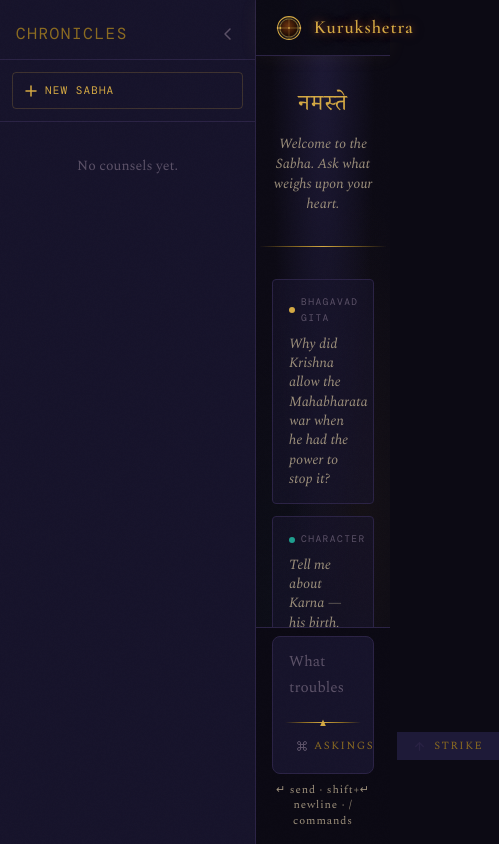
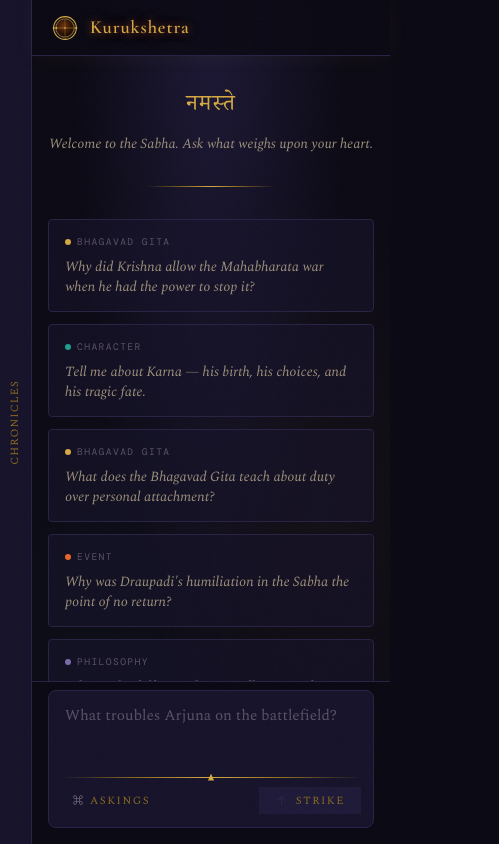
Before and after one commit to kartikayshukla17/Kurukshetra, a Next.js app: page /chat in a window 390 px wide. Shown: the whole page, 499 px wide, since content can reach past the window. Built offline with nearby package versions, Linux system fonts and the light colour scheme; a web font is replaced by a local one.

Commit message:
fix: mobile/tablet layout — chronicles overlay and keyboard hint

```diff
--- a/src/components/chat/ConversationSidebar.tsx
+++ b/src/components/chat/ConversationSidebar.tsx
@@ -1,6 +1,6 @@
 "use client";
 
-import { useState } from "react";
+import { useState, useEffect } from "react";
 import { Conversation } from "@/types/chat";
 
 interface Props {
@@ -28,8 +28,13 @@ export default function ConversationSidebar({
   onSwitch,
   onDelete,
 }: Props) {
-  const [open, setOpen] = useState(true);
+  const [open, setOpen] = useState(false);
   const [hoveredId, setHoveredId] = useState<string | null>(null);
+
+  // Open by default on desktop, closed on mobile
+  useEffect(() => {
+    if (window.innerWidth >= 768) setOpen(true);
+  }, []);
 
   return (
     <>
@@ -48,7 +53,13 @@ export default function ConversationSidebar({
 
       {/* Sidebar panel */}
       {open && (
-        <div className="flex flex-col w-64 shrink-0 bg-surface border-r border-border-dim animate-slide-in-left">
+        <>
+          {/* Mobile backdrop — tap to close */}
+          <div
+            className="fixed inset-0 z-40 bg-black/50 md:hidden"
+            onClick={() => setOpen(false)}
+          />
+        <div className="fixed inset-y-0 left-0 z-50 w-72 md:static md:w-64 md:z-auto flex flex-col shrink-0 bg-surface border-r border-border-dim animate-slide-in-left">
           {/* Header */}
           <div className="flex items-center justify-between px-4 pt-5 pb-3 border-b border-border-dim">
             <span className="font-mono text-overline text-gold-dim tracking-widest">
@@ -112,26 +123,25 @@ export default function ConversationSidebar({
                     </p>
                   </div>
 
-                  {/* Delete button */}
-                  {hoveredId === conv.id && (
+                  {/* Delete button — always visible on touch, row-hover on desktop */}
                   <button
                     onClick={(e) => {
                       e.stopPropagation();
                       onDelete(conv.id);
                     }}
-                      className="shrink-0 mt-0.5 text-parchment-muted hover:text-crimson transition-colors"
+                    className="shrink-0 mt-0.5 text-parchment-muted md:text-transparent md:group-hover:text-parchment-muted hover:!text-crimson transition-colors"
                     aria-label="Delete conversation"
                   >
                     <svg width="12" height="12" viewBox="0 0 12 12" fill="none">
                       <path d="M2 2l8 8M10 2l-8 8" stroke="currentColor" strokeWidth="1.5" strokeLinecap="round" />
                     </svg>
                   </button>
-                  )}
                 </div>
               );
             })}
           </div>
         </div>
+        </>
       )}
     </>
   );
--- a/src/components/ui/animated-ai-chat.tsx
+++ b/src/components/ui/animated-ai-chat.tsx
@@ -407,8 +407,8 @@ export function AnimatedAIChat({ onSend, onStop, isStreaming, disabled }: Animat
         </div>
       </motion.div>
 
-      {/* Keyboard hint */}
-      <p className="mt-2 text-center type-label">↵ send · shift+↵ newline · / commands</p>
+      {/* Keyboard hint — hidden on touch devices */}
+      <p className="mt-2 text-center type-label hidden sm:block">↵ send · shift+↵ newline · / commands</p>
 
       {/* Saffron spark particles — fixed overlay, z-top */}
       {sparks.map((s) => (
```
Lines whose indentation alone changed are shown as unchanged.
